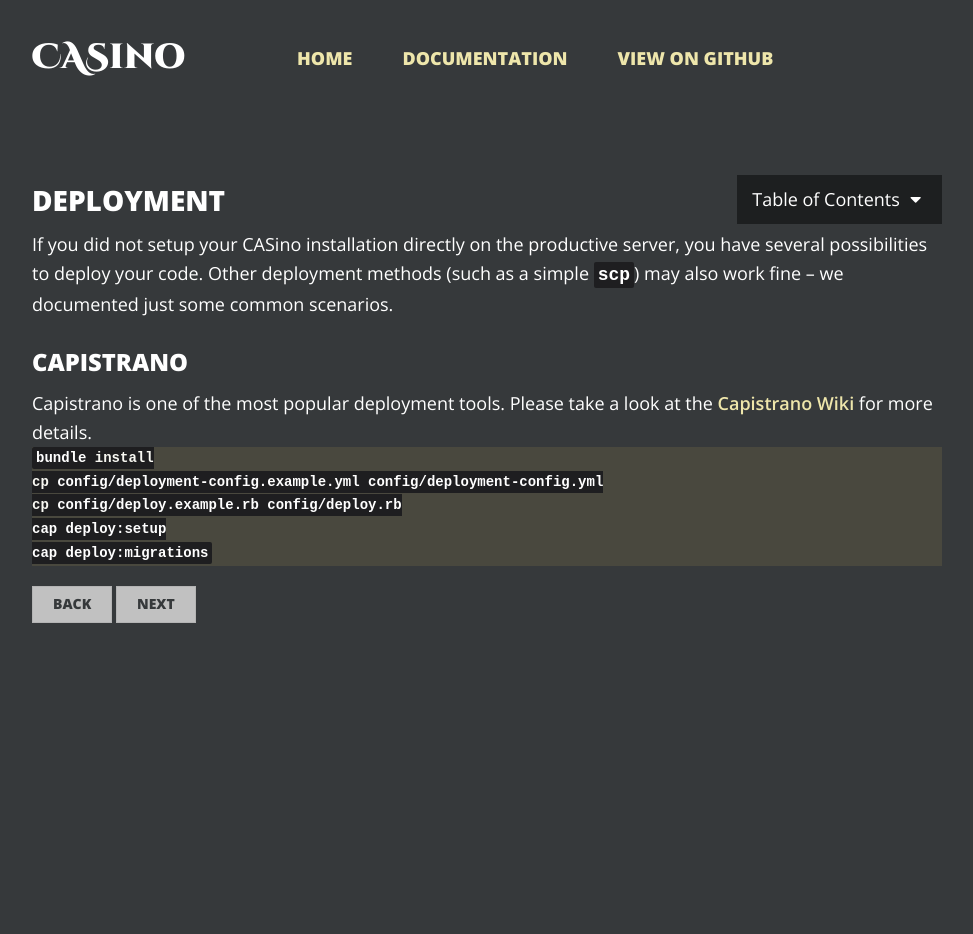
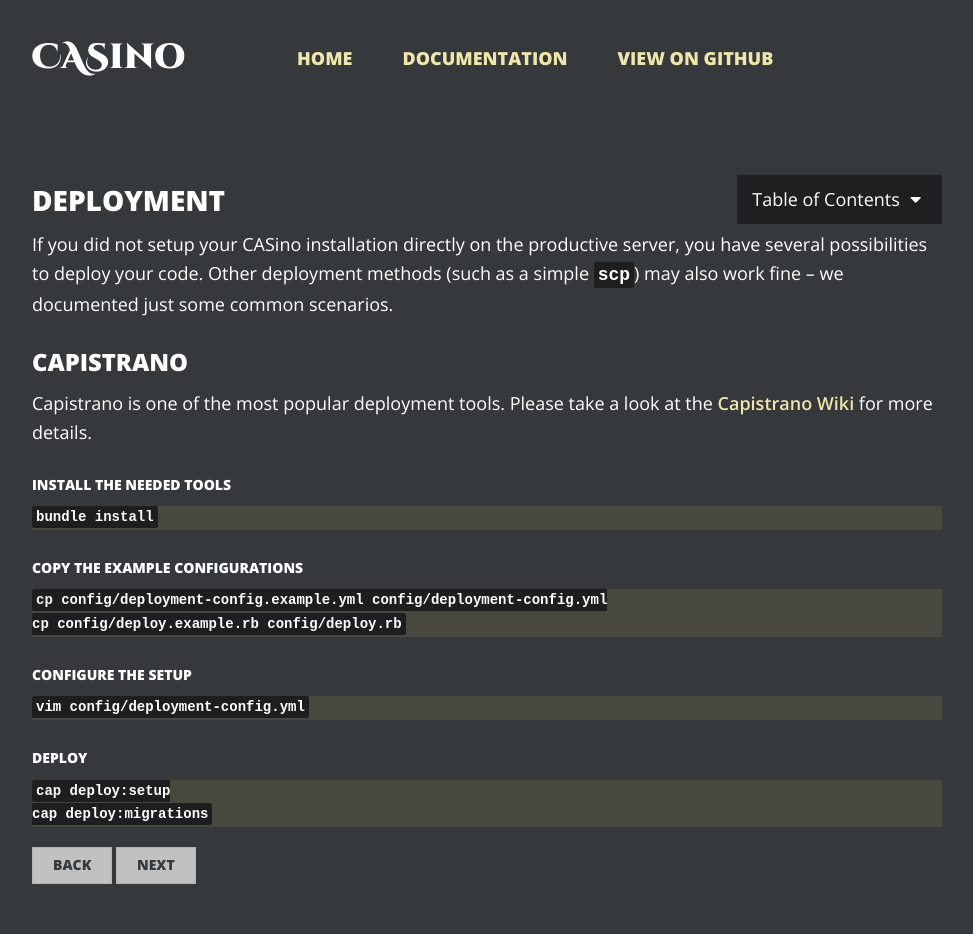
Before and after one commit to rbCAS/rbcas.github.com, a Jekyll site: the page built from docs/deployment/index.md, in a window 1280 px wide. Shown: the whole page, without its empty margins (153-1126 px from the left). Built offline with Jekyll 4.4.1, drawn with Linux system fonts in a browser that asks for light colours; before the commit the page ends 900 px from its top, so only the background shows below that.

Commit message:
bit more extended the capistrano setup

```diff
--- a/docs/deployment/index.md
+++ b/docs/deployment/index.md
@@ -11,10 +11,24 @@
 
 Capistrano is one of the most popular deployment tools. Please take a look at the [Capistrano Wiki](https://github.com/capistrano/capistrano/wiki) for more details.
 
+### Install the needed tools
 {% highlight bash %}
 bundle install
+{% endhighlight %}
+
+### Copy the example configurations
+{% highlight bash %}
 cp config/deployment-config.example.yml config/deployment-config.yml
 cp config/deploy.example.rb config/deploy.rb
+{% endhighlight %}
+
+### Configure the setup
+{% highlight bash %}
+vim config/deployment-config.yml
+{% endhighlight %}
+
+### Deploy
+{% highlight bash %}
 cap deploy:setup
 cap deploy:migrations
 {% endhighlight %}
```
